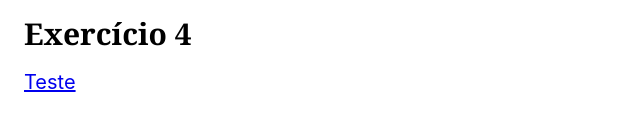
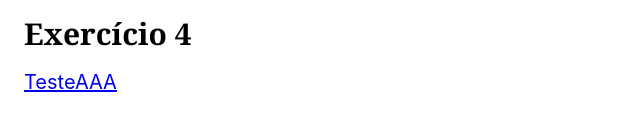
Before and after one commit to gustavogularte/exercicios-nextjs-origamid, a Next.js app: page / in a window 1280 px wide. Shown: the part 373-504 px from the top of the page, without its empty margins (0-640 px from the left). Built offline with nearby package versions, Linux system fonts and the light colour scheme.

Commit message:
Update page.tsx

```diff
--- a/src/app/page.tsx
+++ b/src/app/page.tsx
@@ -11,7 +11,7 @@ export default function Home() {
       <h2>Exercício 3</h2>
       <Link href={'/login'}>Login</Link>
       <h2>Exercício 4</h2>
-      <Link href={'/teste'}>Teste</Link>
+      <Link href={'/teste'}>TesteAAA</Link>
     </main>
   );
 }
```
